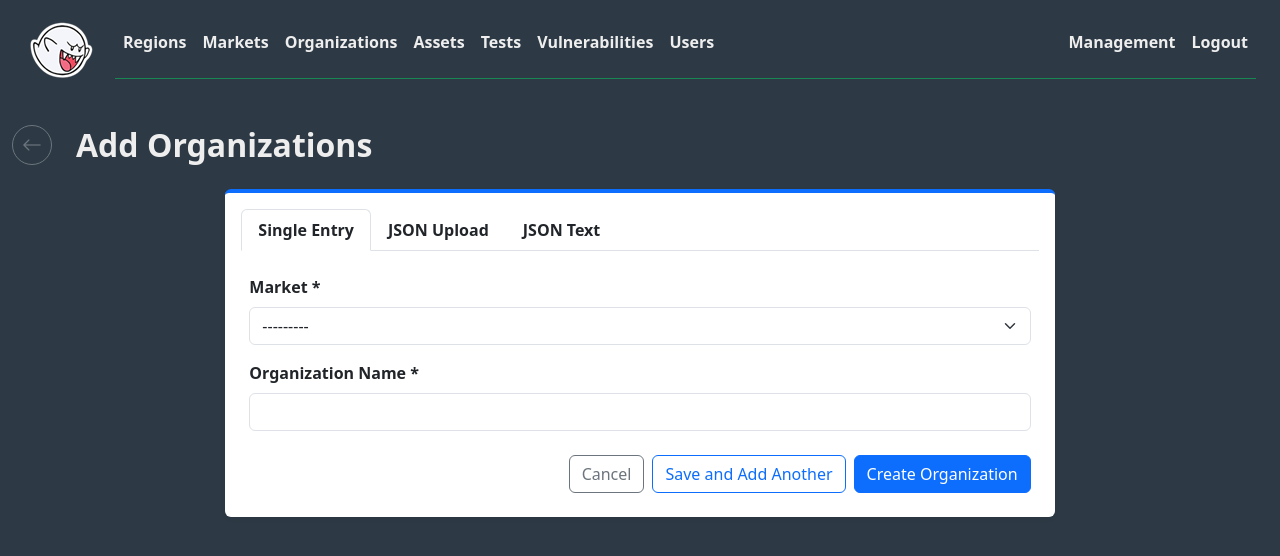
After one commit to VitoBonetti/GostPillar, a Django app: page /management/organizations/form/ in a window 1280 px wide. The commit adds this page. Shown: the top 556 px of the page. Run offline with Django 5.2, Linux system fonts and the light colour scheme; the visitor is signed in with stand-in values (Sample User, id 1); data that the repository does not hold is empty; some libraries are stand-ins or nearby versions.

Commit message:
Management Organizations

```diff
--- a/management/forms.py
+++ b/management/forms.py
@@ -1,6 +1,7 @@
 from django.forms import ModelForm
 from regions.models import Regions
 from markets.models import Market
+from organizations.models import Organization
 
 class RegionsForm(ModelForm):
     class Meta:
@@ -15,3 +16,9 @@ class MarketForm(ModelForm):
             'region', 'market', 'code', 'language',
             'active', 'key_market', 'description', 'flag_icons'
         ]
+
+
+class OrganizationForm(ModelForm):
+    class Meta:
+        model = Organization
+        fields = ['market', 'name']
--- a/management/templates/management/markets.html
+++ b/management/templates/management/markets.html
@@ -143,7 +143,7 @@
     </div>
 
     {% if page_obj.has_other_pages %}
-    <div class="card-footer bg-white border-0 py-3">
+    <div class="card-footer border-0 py-3" style="background-color: #2D3A45; color: #EEEEEE;">
         <nav aria-label="Page navigation">
             <ul class="pagination justify-content-center mb-0">
                 {% if page_obj.has_previous %}
--- /dev/null
+++ b/management/templates/management/organization_form.html
@@ -0,0 +1,181 @@
+{% extends "base.html" %}
+{% load widget_tweaks %}
+
+{% block title %}{% if editing %}Edit{% else %}Add{% endif %} Organizations{% endblock %}
+
+{% block content %}
+<div class="row mt-4 mb-4 align-items-center">
+    <div class="col-auto">
+        <a href="{% url 'organizations' %}" class="btn btn-outline-secondary rounded-circle d-flex align-items-center justify-content-center p-0" style="width: 40px; height: 40px;">
+            <i class="bi bi-arrow-left fs-5"></i>
+        </a>
+    </div>
+    <div class="col">
+        <h2 class="mb-0 fw-bold">{% if editing %}Edit Organization{% else %}Add Organizations{% endif %}</h2>
+    </div>
+</div>
+
+{% if messages %}
+    <div class="row mb-3">
+        <div class="col-md-8 mx-auto">
+            {% for message in messages %}
+                <div class="alert alert-{{ message.tags }} alert-dismissible fade show shadow-sm" role="alert">
+                    {{ message }}
+                    <button class="btn-close" data-bs-dismiss="alert"></button>
+                </div>
+            {% endfor %}
+        </div>
+    </div>
+{% endif %}
+
+<div class="row">
+    <div class="col-md-8 mx-auto">
+        <div class="card shadow-sm border-0 border-top border-primary border-4">
+
+            {% if not editing %}
+            <div class="card-header bg-white border-bottom-0 pt-3 pb-0">
+                <ul class="nav nav-tabs" id="orgTabs" role="tablist">
+                    <li class="nav-item" role="presentation">
+                        <button class="nav-link active fw-bold text-dark" id="single-tab" data-bs-toggle="tab" data-bs-target="#single" type="button" role="tab">Single Entry</button>
+                    </li>
+                    <li class="nav-item" role="presentation">
+                        <button class="nav-link fw-bold text-dark" id="json-file-tab" data-bs-toggle="tab" data-bs-target="#json-file" type="button" role="tab">JSON Upload</button>
+                    </li>
+                    <li class="nav-item" role="presentation">
+                        <button class="nav-link fw-bold text-dark" id="json-text-tab" data-bs-toggle="tab" data-bs-target="#json-text" type="button" role="tab">JSON Text</button>
+                    </li>
+                </ul>
+            </div>
+            {% endif %}
+
+            <div class="card-body p-4">
+                <div class="tab-content" id="orgTabsContent">
+
+                    <div class="tab-pane fade show active" id="single" role="tabpanel">
+                        <form method="post" action="{% if editing %}?org_id={{ org_id }}{% endif %}">
+                            {% csrf_token %}
+                            <input type="hidden" name="submission_type" value="single">
+
+                            <div class="mb-3">
+                                <label class="form-label fw-bold">Market *</label>
+                                {% render_field form.market class="form-select" %}
+                                <div class="text-danger small mt-1">{{ form.market.errors|striptags }}</div>
+                            </div>
+                            <div class="mb-4">
+                                <label class="form-label fw-bold">Organization Name *</label>
+                                {% render_field form.name class="form-control" %}
+                                <div class="text-danger small mt-1">{{ form.name.errors|striptags }}</div>
+                            </div>
+
+                            <div class="d-flex justify-content-end gap-2">
+                                <a href="{% url 'organizations' %}" class="btn btn-outline-secondary">Cancel</a>
+                                {% if not editing %}
+                                    <button type="submit" name="save_and_add" class="btn btn-outline-primary">Save and Add Another</button>
+                                {% endif %}
+                                <button type="submit" class="btn btn-primary">{% if editing %}Save Changes{% else %}Create Organization{% endif %}</button>
+                            </div>
+                        </form>
+                    </div>
+
+                    {% if not editing %}
+                    <div class="tab-pane fade" id="json-file" role="tabpanel">
+                        <div class="alert alert-info small">
+                            <i class="bi bi-info-circle-fill me-1"></i> Upload a JSON file mapping Market Codes to an array of Organization names. Ensure your markets are configured with the correct <code>code</code> beforehand.
+                        </div>
+                        <form method="post" enctype="multipart/form-data">
+                            {% csrf_token %}
+                            <input type="hidden" name="submission_type" value="json_file">
+
+                            <div id="drop-zone" class="border border-2 border-dashed border-primary rounded p-5 text-center mb-4 bg-light" style="cursor: pointer; transition: background-color 0.2s;">
+                                <i class="bi bi-cloud-arrow-up text-primary" style="font-size: 3rem;"></i>
+                                <h5 class="mt-3 fw-bold text-dark">Drag & Drop your JSON file here</h5>
+                                <p class="text-muted mb-0">or click to browse</p>
+                                <input type="file" name="json_file" id="json_file_input" accept=".json" class="d-none" required>
+                            </div>
+                            <div id="file-name-display" class="text-success fw-bold text-center mb-3"></div>
+
+                            <div class="d-flex justify-content-end gap-2">
+                                <button type="submit" class="btn btn-primary px-4"><i class="bi bi-upload me-1"></i> Process File</button>
+                            </div>
+                        </form>
+                    </div>
+
+                    <div class="tab-pane fade" id="json-text" role="tabpanel">
+                        <div class="alert alert-info small">
+                            <i class="bi bi-info-circle-fill me-1"></i> Paste your JSON payload directly below.
+                        </div>
+                        <form method="post">
+                            {% csrf_token %}
+                            <input type="hidden" name="submission_type" value="json_text">
+
+                            <div class="mb-4">
+                                <textarea name="json_text" class="form-control font-monospace" rows="10" placeholder='{"US": ["Org1", "Org2"], "IT": ["Org3"]}' required></textarea>
+                            </div>
+
+                            <div class="d-flex justify-content-end gap-2">
+                                <button type="submit" class="btn btn-primary px-4"><i class="bi bi-lightning-charge me-1"></i> Process JSON</button>
+                            </div>
+                        </form>
+                    </div>
+                    {% endif %}
+
+                </div>
+            </div>
+        </div>
+    </div>
+</div>
+{% endblock %}
+
+{% block custom_bottom_script %}
+    {{ block.super }}
+    <script>
+        document.addEventListener("DOMContentLoaded", function() {
+            const dropZone = document.getElementById('drop-zone');
+            const fileInput = document.getElementById('json_file_input');
+            const fileDisplay = document.getElementById('file-name-display');
+
+            if(dropZone && fileInput) {
+                // Click to open file dialog
+                dropZone.addEventListener('click', () => fileInput.click());
+
+                // Handle Drag events
+                ['dragover', 'dragenter'].forEach(eventName => {
+                    dropZone.addEventListener(eventName, (e) => {
+                        e.preventDefault();
+                        dropZone.classList.remove('bg-light');
+                        dropZone.classList.add('bg-white', 'border-success');
+                    });
+                });
+
+                ['dragleave', 'dragend', 'drop'].forEach(eventName => {
+                    dropZone.addEventListener(eventName, (e) => {
+                        e.preventDefault();
+                        dropZone.classList.add('bg-light');
+                        dropZone.classList.remove('bg-white', 'border-success');
+                    });
+                });
+
+                // Handle Drop
+                dropZone.addEventListener('drop', (e) => {
+                    const files = e.dataTransfer.files;
+                    if (files.length) {
+                        fileInput.files = files; // Assign files to input
+                        updateFileDisplay(files[0].name);
+                    }
+                });
+
+                // Handle manual select
+                fileInput.addEventListener('change', function() {
+                    if (this.files.length) {
+                        updateFileDisplay(this.files[0].name);
+                    }
+                });
+
+                function updateFileDisplay(name) {
+                    fileDisplay.innerHTML = `<i class="bi bi-file-earmark-check-fill"></i> Selected File: ${name}`;
+                    dropZone.classList.add('border-success');
+                }
+            }
+        });
+    </script>
+{% endblock %}
--- a/management/urls.py
+++ b/management/urls.py
@@ -4,6 +4,8 @@ from .views import (
     RegionView,
     MarketListView,
     MarketFormView,
+    OrganizationListView,
+    OrganizationFormView,
 )
 
 urlpatterns = [
@@ -11,4 +13,6 @@ urlpatterns = [
     path('regions/', RegionView.as_view(), name='regions'),
     path('markets/', MarketListView.as_view(), name='markets'),
     path('markets/form/', MarketFormView.as_view(), name='market_form'),
+    path('organizations/', OrganizationListView.as_view(), name='organizations'),
+    path('organizations/form/', OrganizationFormView.as_view(), name='organization_form'),
 ]
--- a/management/views.py
+++ b/management/views.py
@@ -1,11 +1,13 @@
 from django.db.models import Count
+from django.db import IntegrityError
 from django.views.generic import TemplateView
 from django.core.paginator import Paginator
 from management.mixins import ManagementAccessMixin
 from rbac.management_policy import admin_can_write, admin_can_delete
 from regions.models import Regions
 from markets.models import Market
-from .forms import RegionsForm, MarketForm
+from organizations.models import Organization
+from .forms import RegionsForm, MarketForm, OrganizationForm
 from django.views import View
 from django.contrib import messages
 from django.shortcuts import (
@@ -13,6 +15,7 @@ from django.shortcuts import (
     get_object_or_404,
     redirect
 )
+import json
 
 class ManagementHomeView(ManagementAccessMixin, TemplateView):
     template_name = "management/home.html"
@@ -185,6 +188,159 @@ class MarketFormView(ManagementAccessMixin, View):
             form.save()
             msg = "Market updated successfully." if market_id else "Market created successfully."
             messages.success(request, msg)
-            return redirect("markets")
+
+            if 'save_and_add' in request.POST:
+                return redirect("market_form")
+            else:
+                return redirect("markets")
 
         return render(request, self.template_name, {'form': form, 'editing': bool(market_id), 'market_id': market_id})
+
+
+class OrganizationListView(ManagementAccessMixin, View):
+    template_name = "management/organizations.html"
+
+    def get(self, request, *args, **kwargs):
+        queryset = Organization.objects.select_related('market__region').all()
+
+        # 1. Search Filter
+        search_query = request.GET.get('search', '')
+        if search_query:
+            queryset = queryset.filter(name__icontains=search_query)
+
+        # 2. Market Filter (NEW)
+        market_filter = request.GET.get('market', '')
+        if market_filter:
+            queryset = queryset.filter(market__uuid=market_filter)
+
+        # 3. Sorting
+        sort_by = request.GET.get('sort', 'name')
+        valid_sorts = ['name', '-name', 'market__market', '-market__market']
+        if sort_by in valid_sorts:
+            queryset = queryset.order_by(sort_by)
+        else:
+            queryset = queryset.order_by('name')
+
+        total_count = queryset.count()
+
+        # 4. Pagination
+        paginator = Paginator(queryset, 15)
+        page_number = request.GET.get('page')
+        page_obj = paginator.get_page(page_number)
+
+        # 5. Get all markets for the dropdown filter
+        markets = Market.objects.all().order_by('market')
+
+        context = {
+            'page_obj': page_obj,
+            'search_query': search_query,
+            'market_filter': market_filter,
+            'markets': markets,
+            'sort_by': sort_by,
+            'total_count': total_count,
+            'can_write': admin_can_write(request.user),
+            'can_delete': admin_can_delete(request.user),
+        }
+        return render(request, self.template_name, context)
+
+    def post(self, request, *args, **kwargs):
+        if "delete_id" in request.POST:
+            if not admin_can_delete(request.user):
+                messages.error(request, "Permission denied.")
+                return redirect("organizations")
+
+            org = get_object_or_404(Organization, uuid=request.POST["delete_id"])
+            org.delete()
+            messages.success(request, f"Organization '{org.name}' deleted.")
+        return redirect("organizations")
+
+
+class OrganizationFormView(ManagementAccessMixin, View):
+    template_name = "management/organization_form.html"
+
+    def get(self, request, *args, **kwargs):
+        if not admin_can_write(request.user):
+            messages.error(request, "Permission denied.")
+            return redirect("organizations")
+
+        org_id = request.GET.get("org_id")
+        if org_id:
+            org = get_object_or_404(Organization, uuid=org_id)
+            form = OrganizationForm(instance=org)
+            editing = True
+        else:
+            form = OrganizationForm()
+            editing = False
+
+        return render(request, self.template_name, {'form': form, 'editing': editing, 'org_id': org_id})
+
+    def post(self, request, *args, **kwargs):
+        if not admin_can_write(request.user):
+            messages.error(request, "Permission denied.")
+            return redirect("organizations")
+
+        submission_type = request.POST.get('submission_type', 'single')
+        org_id = request.GET.get("org_id")
+
+        # 1. Handle Single Form Submission
+        if submission_type == 'single':
+            if org_id:
+                org = get_object_or_404(Organization, uuid=org_id)
+                form = OrganizationForm(request.POST, instance=org)
+            else:
+                form = OrganizationForm(request.POST)
+
+            if form.is_valid():
+                form.save()
+                messages.success(request, "Organization saved successfully.")
+                if 'save_and_add' in request.POST:
+                    return redirect("organization_form")
+                return redirect("organizations")
+            return render(request, self.template_name, {'form': form, 'editing': bool(org_id), 'org_id': org_id})
+
+        # 2. Handle JSON Bulk Submissions
+        json_data = None
+        try:
+            if submission_type == 'json_text':
+                json_data = json.loads(request.POST.get('json_text', '{}'))
+            elif submission_type == 'json_file':
+                file = request.FILES.get('json_file')
+                if file:
+                    json_data = json.loads(file.read().decode('utf-8'))
+                else:
+                    raise ValueError("No file uploaded.")
+        except Exception as e:
+            messages.error(request, f"Invalid JSON format: {str(e)}")
+            return redirect("organization_form")
+
+        # 3. Process the parsed JSON
+        if json_data:
+            created_count = 0
+            skipped_count = 0
+            missing_markets = set()
+
+            for market_code, org_list in json_data.items():
+                # Find market by code
+                market = Market.objects.filter(code=market_code).first()
+                if not market:
+                    missing_markets.add(market_code)
+                    continue
+
+                # Create organizations
+                for org_name in org_list:
+                    obj, created = Organization.objects.get_or_create(market=market, name=org_name)
+                    if created:
+                        created_count += 1
+                    else:
+                        skipped_count += 1
+
+            # Provide feedback
+            if created_count > 0:
+                messages.success(request, f"Successfully created {created_count} organizations.")
+            if skipped_count > 0:
+                messages.info(request, f"Skipped {skipped_count} organizations (already existed in that market).")
+            if missing_markets:
+                messages.warning(request,
+                                 f"Skipped organizations for unknown market codes: {', '.join(missing_markets)}")
+
+        return redirect("organizations")
--- a/templates/base.html
+++ b/templates/base.html
@@ -16,6 +16,23 @@
             {% block content %} {% endblock content %}
         </div>
         <script src="https://cdn.jsdelivr.net/npm/bootstrap@5.3.8/dist/js/bootstrap.bundle.min.js" integrity="sha384-FKyoEForCGlyvwx9Hj09JcYn3nv7wiPVlz7YYwJrWVcXK/BmnVDxM+D2scQbITxI" crossorigin="anonymous"></script>
+        <script>
+            document.addEventListener("DOMContentLoaded", function() {
+                // Find all alerts on the page
+                const alerts = document.querySelectorAll('.alert');
+
+                alerts.forEach(function(alertElement) {
+                    // Only auto-dismiss success and info messages (keep errors visible until manually closed)
+                    if(alertElement.classList.contains('alert-success') || alertElement.classList.contains('alert-info')) {
+                        setTimeout(function() {
+                            // Use Bootstrap's native alert dismissal for a smooth fade out
+                            const bsAlert = new bootstrap.Alert(alertElement);
+                            bsAlert.close();
+                        }, 4000); // 4000 milliseconds = 4 seconds
+                    }
+                });
+            });
+        </script>
         {% block custom_bottom_script %}
         {% endblock custom_bottom_script %}
     </body>
```
Also changed, not shown: management/templates/management/market_form.html (+19 -3 lines), management/templates/management/organizations.html (added, +121 -0 lines).
